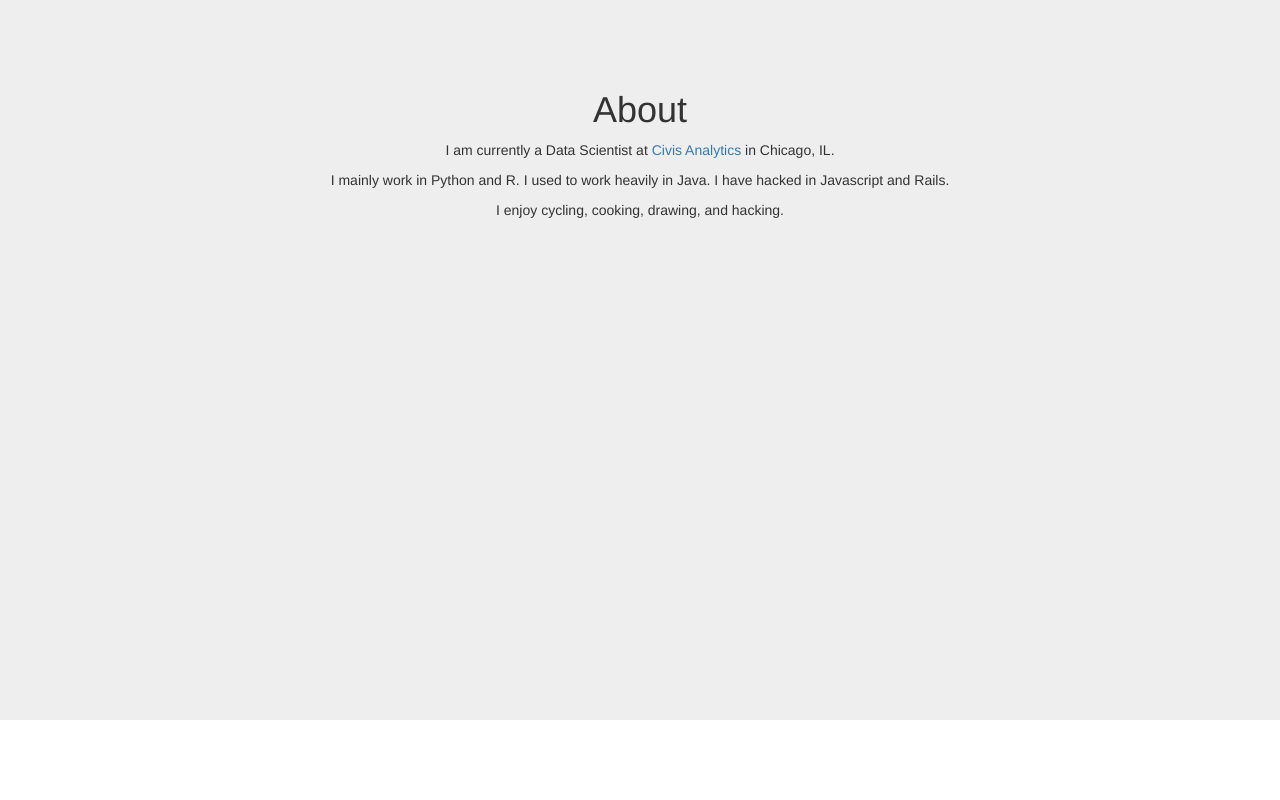
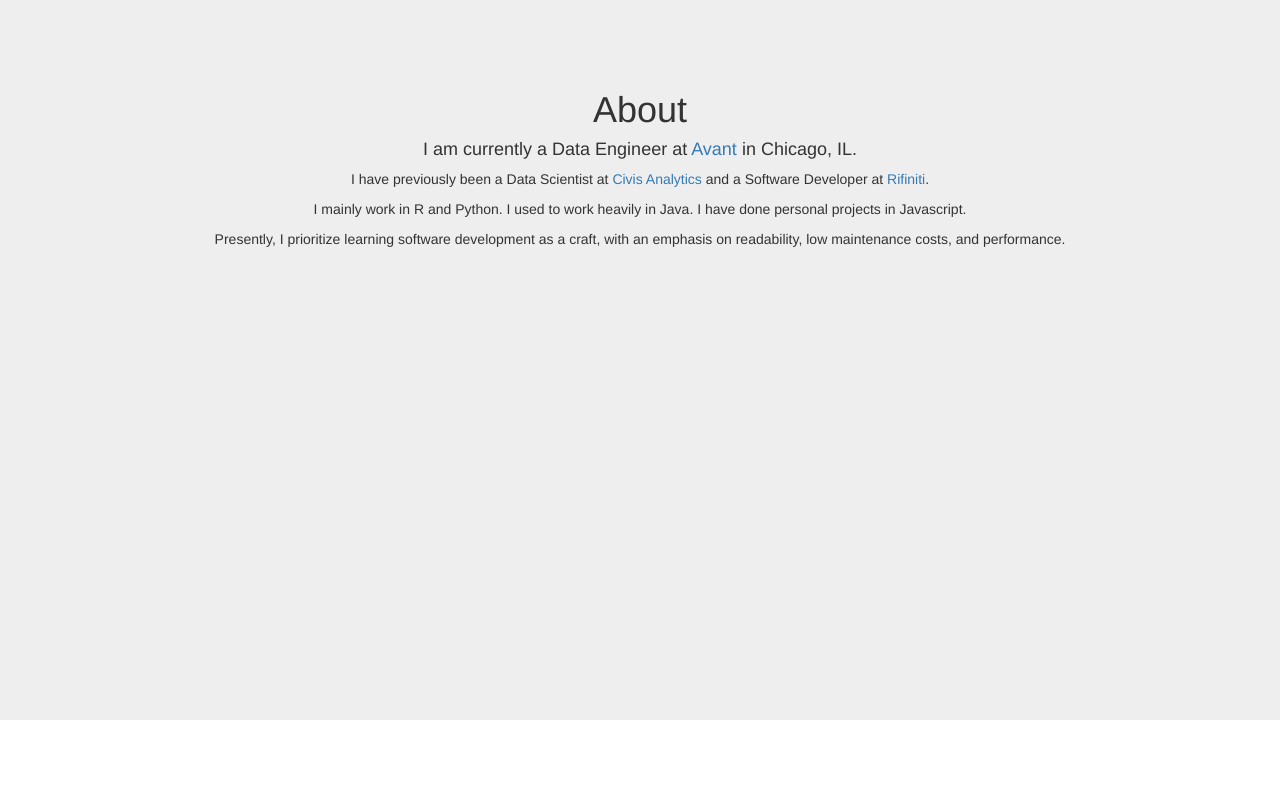
Before and after one commit to elainexmas/elainexmas.github.io, a plain HTML site: page index.html in a window 1280 px wide. Shown: the part 880-1680 px from the top of the page. Drawn offline with Linux system fonts and the light colour scheme.

Commit message:
ENH: Update resume, bio

```diff
--- a/index.html
+++ b/index.html
@@ -84,9 +84,11 @@
             <div class="row">
                 <div class="col-lg-12">
                     <h1>About</h1>
-                    <p>I am currently a Data Scientist at <a href="http://www.civisanalytics.com">Civis Analytics</a> in Chicago, IL.</p>
-                    <p>I mainly work in Python and R.  I used to work heavily in Java.  I have hacked in Javascript and Rails.</p>
-                    <p>I enjoy cycling, cooking, drawing, and hacking.</p>
+                    <p><h4>I am currently a Data Engineer at <a href = "http://www.avant.com">Avant</a> in Chicago, IL.</p></h4>
+                    <p>I have previously been a Data Scientist at <a href="http://www.civisanalytics.com">Civis Analytics</a>
+                    and a Software Developer at <a href="http://www.rifiniti.com">Rifiniti</a>.</p>
+                    <p>I mainly work in R and Python.  I used to work heavily in Java.  I have done personal projects in Javascript.</p>
+                    <p>Presently, I prioritize learning software development as a craft, with an emphasis on readability, low maintenance costs, and performance.</p>
                 </div>
             </div>
         </div>
@@ -132,9 +134,9 @@
                     <h1>Contact</h1>
                     <p>elaine at elaineklee dot com</p>
                     <p><a href = "http://www.github.com/elainexmas">github</a></p>
+                    <p><a href = "http://www.twitter.com/elaineklee">twitter</a></p>
                     <p><a href = "http://www.linkedin.com/in/leeelainek">linkedin</a></p>
-                    <p><a href = "http://www.twitter.com/elaineklee">twitter</a></p>
-                    <p><a href = "assets/lee_elaine_2015.pdf">resumé</a></p>
+                    <p><a href = "assets/lee_elaine_2015.pdf">résumé</a></p>
                 </div>
             </div>
         </div>
```
Also changed, not shown: 1 other file.
